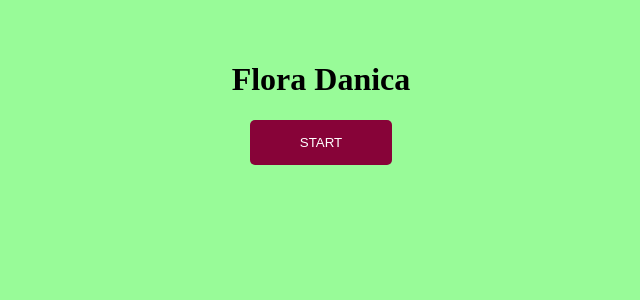
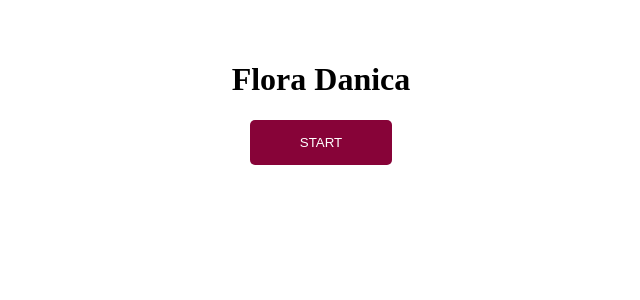
Before and after one commit to signeamalie/dykonprojekt, a React (Vite) app: page / in a window 1280 px wide. Shown: the top 300 px of the page, without its empty margins (319-959 px from the left). Built offline with nearby package versions, Linux system fonts and the light colour scheme.

Commit message:
Baggrundsfarve aendret

```diff
--- a/src/assets/styles/main.scss
+++ b/src/assets/styles/main.scss
@@ -1,5 +1,5 @@
 body {
-  background-color: palegreen;
+  background-color: rgb(255, 255, 255);
 }
 
 .btn-primary {
```
